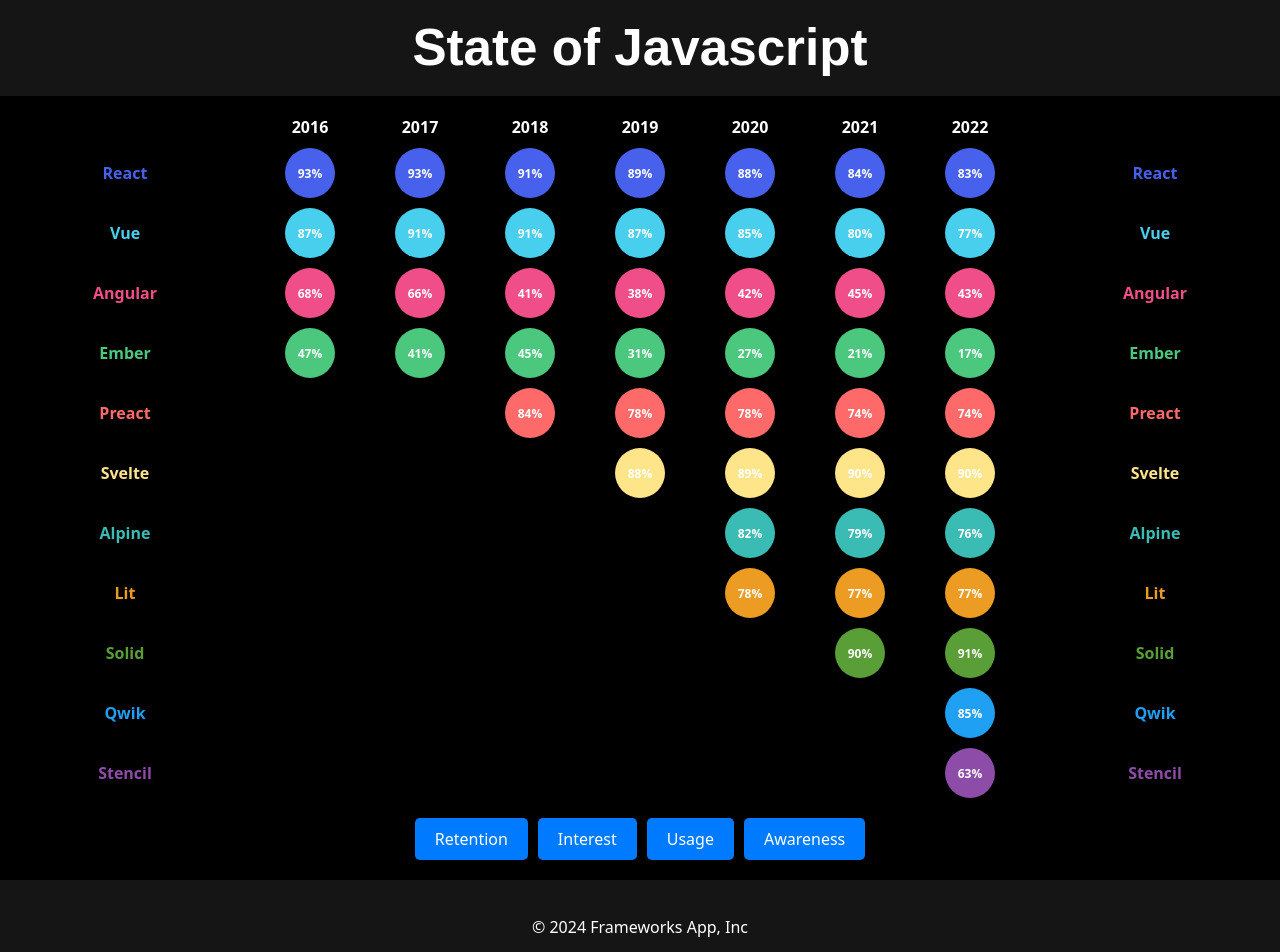
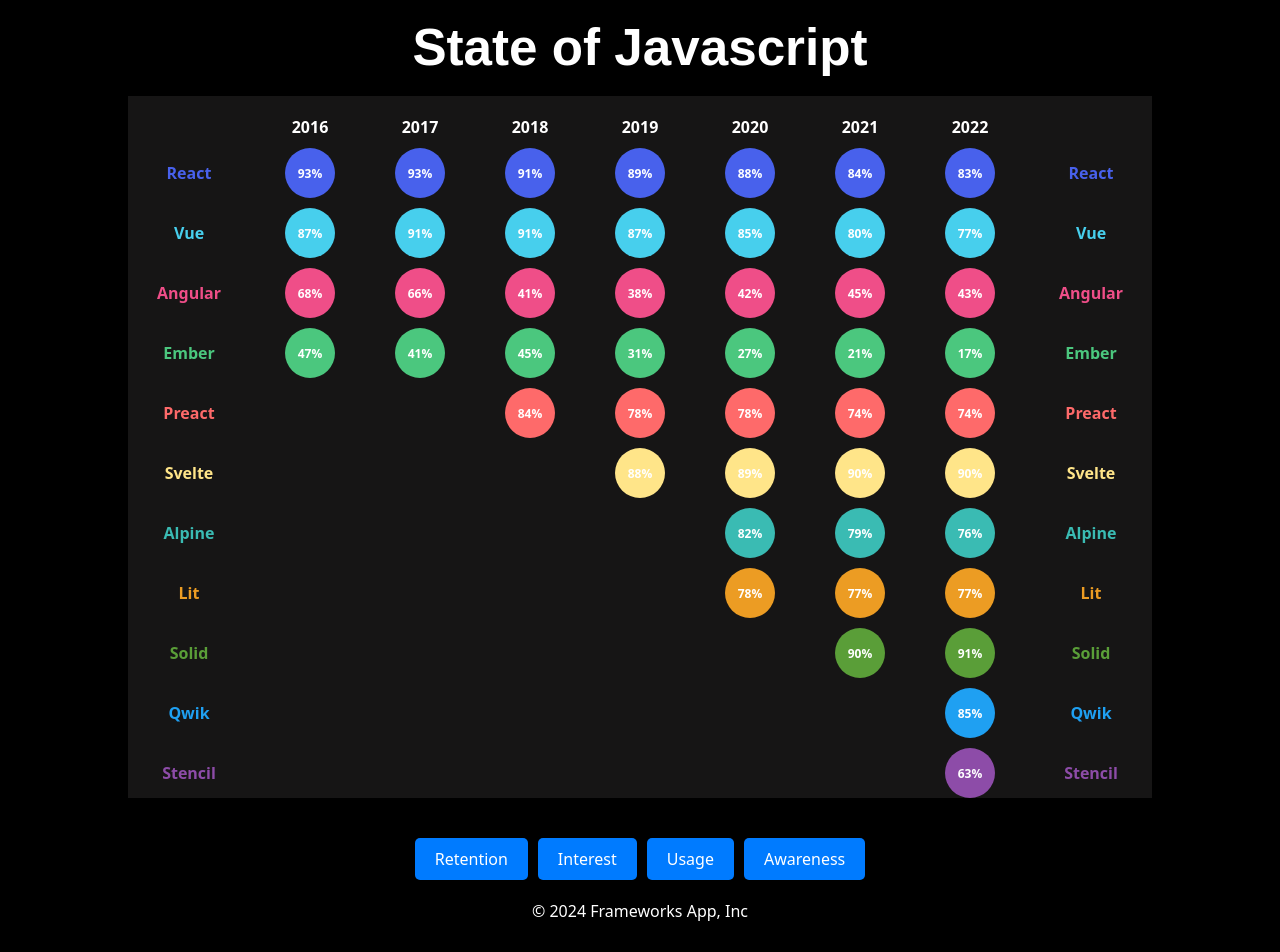
Before and after one commit to CatAvadani/frontend-framework-CatAvadani, a Svelte app: page /retention in a window 1280 px wide. Shown: the top 952 px of the page. Built offline with nearby package versions, Linux system fonts and the light colour scheme.

Commit message:
Moving the buttons in the footer.

```diff
--- a/src/components/Chart.svelte
+++ b/src/components/Chart.svelte
@@ -8,6 +8,7 @@
         //todo: add logic to filter or display data based on the selected metric
     }
 </script>
+
 <div class="scrollable-container">
   <div class="chart-container" data-cy="chart" style="--num-years: {years.length};">
     <!-- Empty cell -->
@@ -23,7 +24,7 @@
         <div class="framework-name" style="color: {color};">{name}</div>
       {#each years as year}
       {#if surveys.find(s => s.year === year)}
-      <div class="data-cell" data-cy="chart-data-cell" style="background-color: {"transparent"};">
+      <div class="data-cell" data-cy="chart-data-cell" style="background-color: transparent;">
         <div class="circle" data-cy="chart-circle" style="background-color: {color}; --circle-size: 50px;">
           {surveys.find(s => s.year === year)?.retention}%
         </div>
@@ -36,20 +37,14 @@
         <div class="framework-name" style="color: {color};">{name}</div>
     {/each}
 </div>
-      <!-- Button container -->
-<div class="button-container">
-    <button on:click={() => handleButtonClick('Retention')}>Retention</button>
-    <button on:click={() => handleButtonClick('Interest')}>Interest</button>
-    <button on:click={() => handleButtonClick('Usage')}>Usage</button>
-    <button on:click={() => handleButtonClick('Awareness')}>Awareness</button>
 </div>
-</div>
+
 
 
 <style>
   .scrollable-container {
+    margin: auto;
     overflow-x: auto;
-    width: 100%;
   }
   .chart-container {
     padding-top: 20px;
@@ -57,8 +52,12 @@
     grid-template-columns: auto repeat(var(--num-years), 100px) auto;
     gap: 10px;
     align-items: center;
-  background: #000;
-  color: #fff;
+    background: #161515;
+    color: white;
+    width: 80%;
+    margin: auto;
+    overflow-x: auto; /* Enable horizontal scrolling */
+    overflow-y: hidden; /* Prevent vertical scrolling */
   }
 
   .header-cell, .framework-name, .data-cell, .empty-cell {
@@ -91,28 +90,6 @@
     align-items: center;
   }
 
-.button-container {
-  grid-column: 1 / -1; /* Span across all columns */
-  display: flex;
-  justify-content: center;
-  gap: 10px;
-  margin: 20px auto;
-}
-
-button {
-  padding: 10px 20px;
-  border: none;
-  border-radius: 5px;
-  background-color: #007bff;
-  color: white;
-  cursor: pointer;
-  transition: background-color 0.3s;
-}
-
-button:hover {
-  background-color: #0056b3;
-}
-
   /* Responsive adjustments for smaller screens */
   @media (max-width: 768px) {
     .chart-container {
@@ -134,8 +111,5 @@
     .circle {
       --circle-size: 30px;
     }
-
-
   }
-
 </style>
--- a/src/components/Footer.svelte
+++ b/src/components/Footer.svelte
@@ -1,15 +1,51 @@
 <!-- Footer.svelte -->
+<script lang="ts">
+   function handleButtonClick(metric: string) {
+        console.log('Button clicked');
+        //todo: add logic to filter or display data based on the selected metric
+    }
+</script>
+
 <footer>
-    <!-- Your footer content here -->
+          <!-- Button container -->
+<div class="button-container">
+  <button on:click={() => handleButtonClick('Retention')}>Retention</button>
+  <button on:click={() => handleButtonClick('Interest')}>Interest</button>
+  <button on:click={() => handleButtonClick('Usage')}>Usage</button>
+  <button on:click={() => handleButtonClick('Awareness')}>Awareness</button>
+</div>
     <p>© 2024 Frameworks App, Inc</p>
   </footer>
 
   <style>
     footer {
       padding: 20px;
-      background-color: #161515;
+      background-color: black;
       color: white;
       text-align: center;
 
     }
+
+
+.button-container {
+  grid-column: 1 / -1; /* Span across all columns */
+  display: flex;
+  justify-content: center;
+  gap: 10px;
+  margin: 20px auto;
+}
+
+button {
+  padding: 10px 20px;
+  border: none;
+  border-radius: 5px;
+  background-color: #007bff;
+  color: white;
+  cursor: pointer;
+  transition: background-color 0.3s;
+}
+
+button:hover {
+  background-color: #0056b3;
+}
   </style>
--- a/src/components/Header.svelte
+++ b/src/components/Header.svelte
@@ -2,7 +2,7 @@
     header {
       width: 100%;
       height: 6rem;
-      background-color: #161515;
+      background-color: black;
       display: flex;
       justify-content: center;
       align-items: center;
```
Lines whose indentation alone changed are shown as unchanged.
